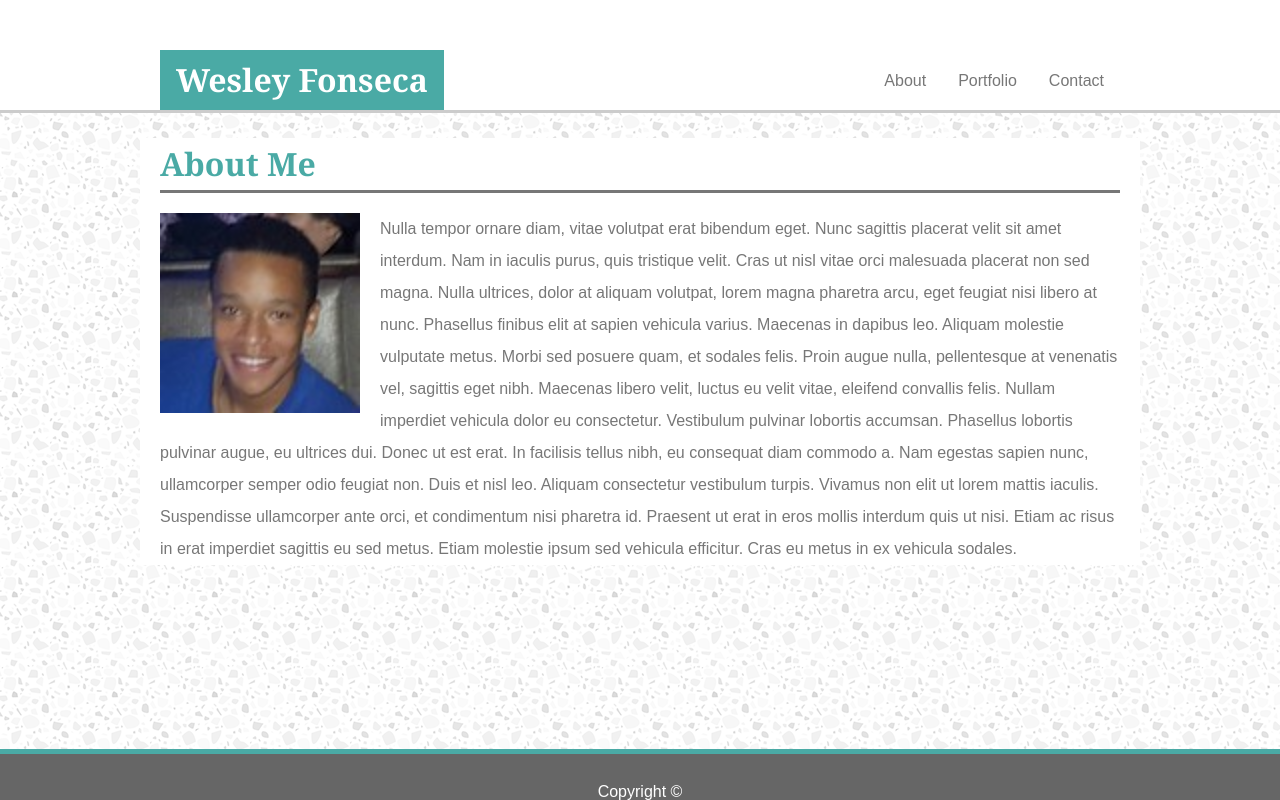
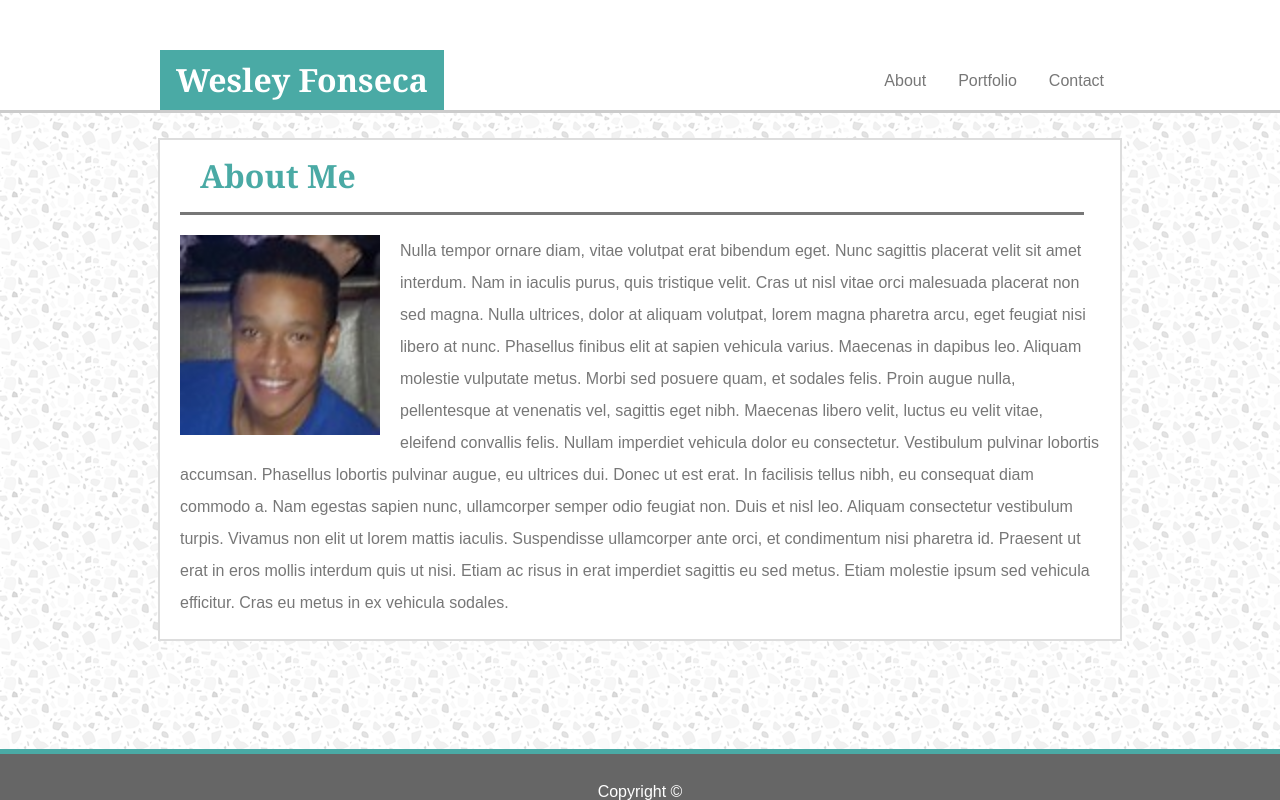
Before and after one commit to wfonseca18/Basic-Portfolio, a plain HTML site: page index.html in a window 1280 px wide. Drawn offline with Linux system fonts and the light colour scheme.

Commit message:
Finalizing index.html

```diff
--- a/assets/css/style.css
+++ b/assets/css/style.css
@@ -94,10 +94,11 @@ li a:hover {
     border-bottom: 3px solid #777777;
     /* border: solid;
     border-color: blue; */
-    padding: 10px 0px;
+    padding: 20px;
     color: #4aaaa5;
     float: left;
-    width: 100%;
+    width: 90%;
+    margin-left: 20px;
     overflow: auto;
     clear: both;
 }
@@ -116,7 +117,7 @@ img {
     clear: both;
     vertical-align: baseline;
     line-height: 32px;
-    padding-top: 20px;
+    padding: 20px;
 }
 
 .wrapper1 {
@@ -134,8 +135,9 @@ img {
     background-color: #ffffff;
     width: 960px;
     margin: auto;
-    padding: 0px 20px;
+    /* padding: 0px 20px; */
     position: relative;
+    border: 2px solid #dddddd;
 }
 
 footer {
```
